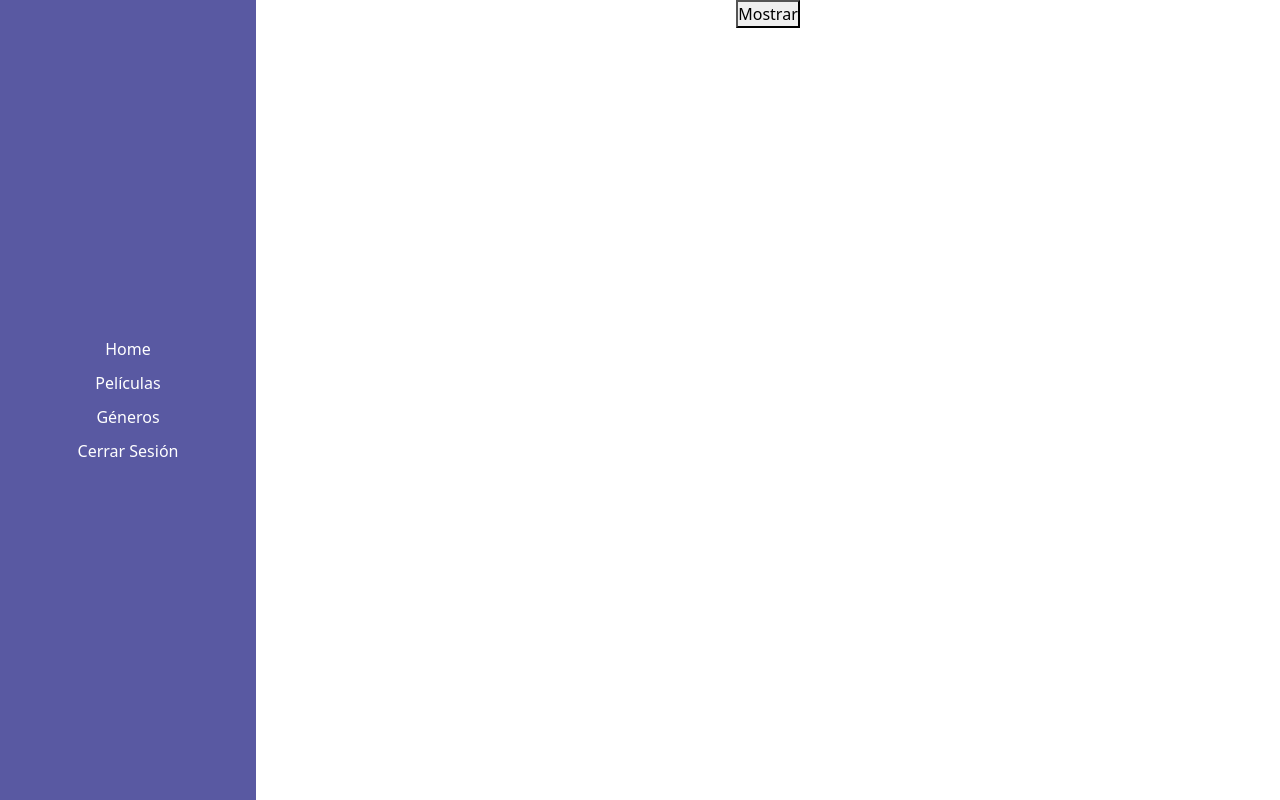
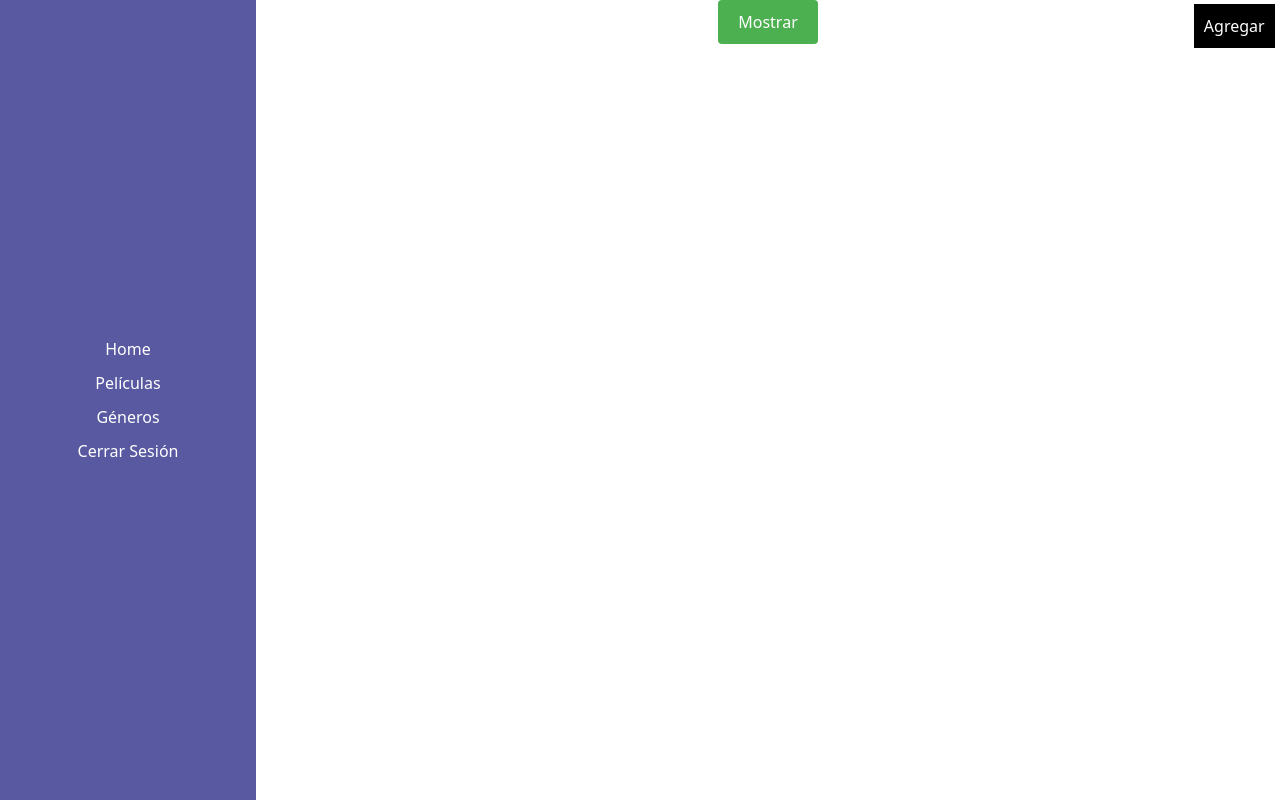
Before and after one commit to jaimezzapata/una-api-front, a React (Vite) app: page /peliculas in a window 1280 px wide. Built offline with nearby package versions, Linux system fonts and the light colour scheme; the HTML template or start-up script is replaced by a standard one.

Commit message:
Se finaliza componente de crear y sus estilos

```diff
--- a/src/components/movies/CrearPelicula.jsx
+++ b/src/components/movies/CrearPelicula.jsx
@@ -1,7 +1,41 @@
+import { useState } from "react";
+
+
 const CrearPelicula = () => {
+  const [nombre, setNombre] = useState('')
+  const [calificacion, setCalificacion] = useState('')
+  const [clasificacion, setClasificacion] = useState('')
+  const [anio, setAnio] = useState('')
+  const [descripcion, setDescripcion] = useState('')
+
   return (
-    <div>CrearPelicula</div>
-  )
-}
+    <div className="form-container">
+      <h2>Formulario de Captura</h2>
+      <form action="#" method="post">
+        <div className="form-group">
+          <label htmlFor="nombre">Nombre:</label>
+          <input onChange={(e)=> setNombre(e.target.value)} type="text" required />
+        </div>
+        <div className="form-group">
+          <label htmlFor="email">Calificacion</label>
+          <input onChange={(e)=> setCalificacion(e.target.value)} type="text" required />
+        </div>
+        <div className="form-group">
+          <label htmlFor="email">Clasificación</label>
+          <input onChange={(e)=> setClasificacion(e.target.value)} type="text" required />
+        </div>
+        <div className="form-group">
+          <label htmlFor="email">Año:</label>
+          <input onChange={(e)=> setAnio(e.target.value)} type="text" required />
+        </div>
+        <div className="form-group">
+          <label htmlFor="email">Descripción:</label>
+          <input onChange={(e)=> setDescripcion(e.target.value)} type="text" required />
+        </div>
+        <button type="submit">Enviar</button>
+      </form>
+    </div>
+  );
+};
 
-export default CrearPelicula
+export default CrearPelicula;
--- a/src/components/movies/ListarPeliculas.jsx
+++ b/src/components/movies/ListarPeliculas.jsx
@@ -1,6 +1,7 @@
 import axios from "axios";
 import Header from "../helpers/Header";
 import { useState } from "react";
+import { Link } from "react-router-dom";
 
 const ListarPeliculas = () => {
   const [peliculas, setPeliculas] = useState([]);
@@ -28,6 +29,7 @@ const ListarPeliculas = () => {
       <button type="butoon" onClick={traerPeliculas}>
         Mostrar
       </button>
+      <Link to='/crear' className="btnAgregar">Agregar</Link>
     </div>
   );
 };
--- a/src/components/routes/rutasMenu.jsx
+++ b/src/components/routes/rutasMenu.jsx
@@ -1,5 +1,6 @@
 import Home from '../Home'
 import ErrorNotFound from '../helpers/ErrorNotFound'
+import CrearPelicula from '../movies/CrearPelicula'
 import ListarPeliculas from '../movies/ListarPeliculas'
 let rutasMenu = [
     {
@@ -11,6 +12,10 @@ let rutasMenu = [
         path: '/peliculas',
         element: <ListarPeliculas />
     },
+    {
+        path: '/crear',
+        element: <CrearPelicula />
+    }
 ]
 
 export default rutasMenu
--- a/src/index.css
+++ b/src/index.css
@@ -1,15 +1,17 @@
-*{
+* {
   box-sizing: border-box;
   margin: 0;
   padding: 0;
 }
 
-body, #root, .container{
+body,
+#root,
+.container {
   width: 100%;
   height: 100vh;
 }
 
-.container{
+.container {
   display: flex;
   justify-content: center;
   align-items: center;
@@ -17,7 +19,7 @@ body, #root, .container{
   min-height: 100vh;
 }
 
-header{
+header {
   position: fixed;
   top: 0;
   left: 0;
@@ -29,7 +31,7 @@ header{
   align-items: center;
 }
 
-header nav{
+header nav {
   display: flex;
   justify-content: space-between;
   align-items: center;
@@ -37,12 +39,12 @@ header nav{
   gap: 10px;
 }
 
-header nav a{
+header nav a {
   color: white;
   text-decoration: none;
 }
 
-.peliculas{
+.peliculas {
   width: 100%;
   height: 100vh;
   display: flex;
@@ -50,15 +52,16 @@ header nav a{
   align-items: center;
   flex-direction: column;
 }
-.peliculas header{
+.peliculas header {
   width: 20%;
 }
 
-.peliculas button{
+.peliculas button {
   position: absolute;
   z-index: 4;
 }
-.peliculas, .cards{
+.peliculas,
+.cards {
   width: 80%;
   position: absolute;
   top: 0;
@@ -66,7 +69,7 @@ header nav a{
   z-index: 1;
 }
 
-.cards{
+.cards {
   width: 100%;
   display: flex;
   flex-wrap: wrap;
@@ -76,7 +79,7 @@ header nav a{
   align-items: center;
 }
 
-.cards section{
+.cards section {
   width: 250px;
   height: 250px;
   background-color: blue;
@@ -86,3 +89,68 @@ header nav a{
   flex-direction: column;
   padding: 1%;
 }
+
+.form-container {
+  background-color: #fff;
+  padding: 20px;
+  border-radius: 8px;
+  box-shadow: 0 0 10px rgba(0, 0, 0, 0.1);
+  width: 400px;
+  text-align: center;
+  animation: fadeIn 0.5s ease-in-out;
+}
+
+.form-group {
+  margin-bottom: 20px;
+}
+
+label {
+  display: block;
+  font-weight: bold;
+  margin-bottom: 5px;
+}
+
+input,
+textarea {
+  width: 100%;
+  padding: 10px;
+  box-sizing: border-box;
+  border: 1px solid #ccc;
+  border-radius: 4px;
+}
+
+button {
+  background-color: #4caf50;
+  color: #fff;
+  padding: 10px 20px;
+  border: none;
+  border-radius: 4px;
+  cursor: pointer;
+  transition: background-color 0.3s ease-in-out;
+}
+
+button:hover {
+  background-color: #45a049;
+}
+
+@keyframes fadeIn {
+  from {
+    opacity: 0;
+    transform: translateY(-20px);
+  }
+  to {
+    opacity: 1;
+    transform: translateY(0);
+  }
+}
+
+.btnAgregar {
+  position: absolute;
+  top: 0.5%;
+  right: 0.5%;
+  cursor: pointer;
+  color: white;
+  background-color: black;
+  padding: 1%;
+  text-decoration: none;
+}
```
Lines whose indentation alone changed are shown as unchanged.
